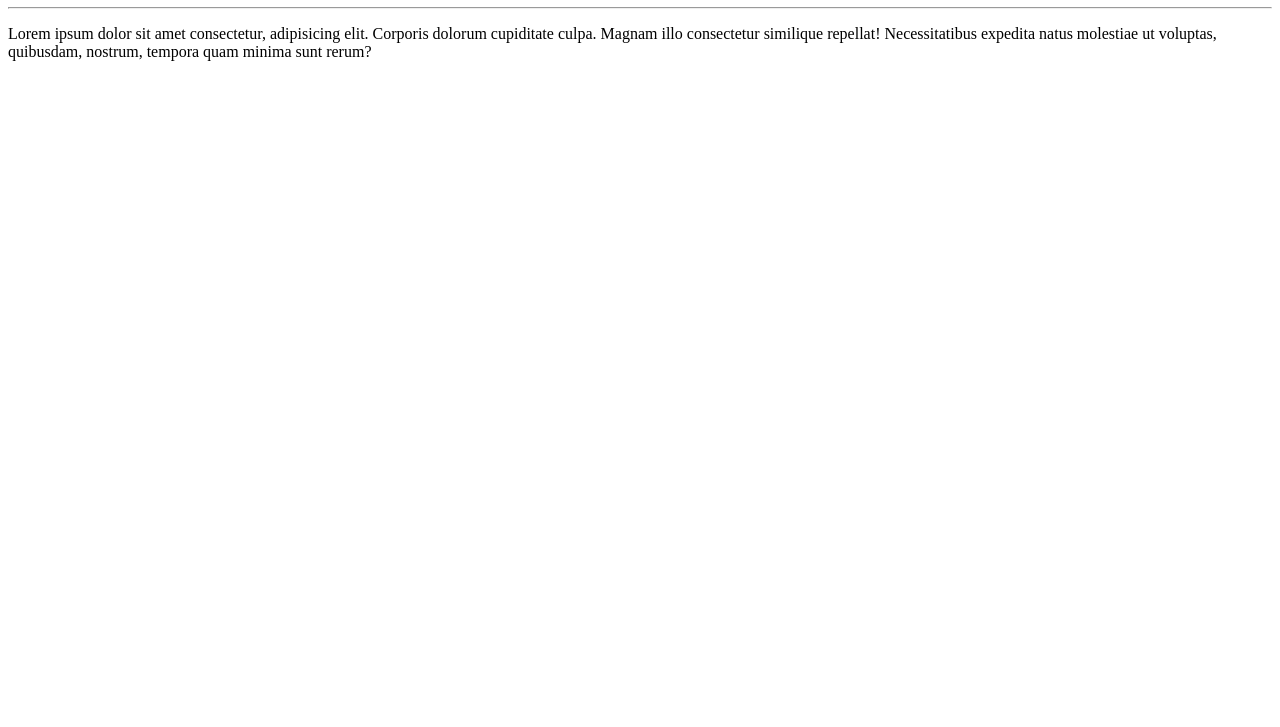
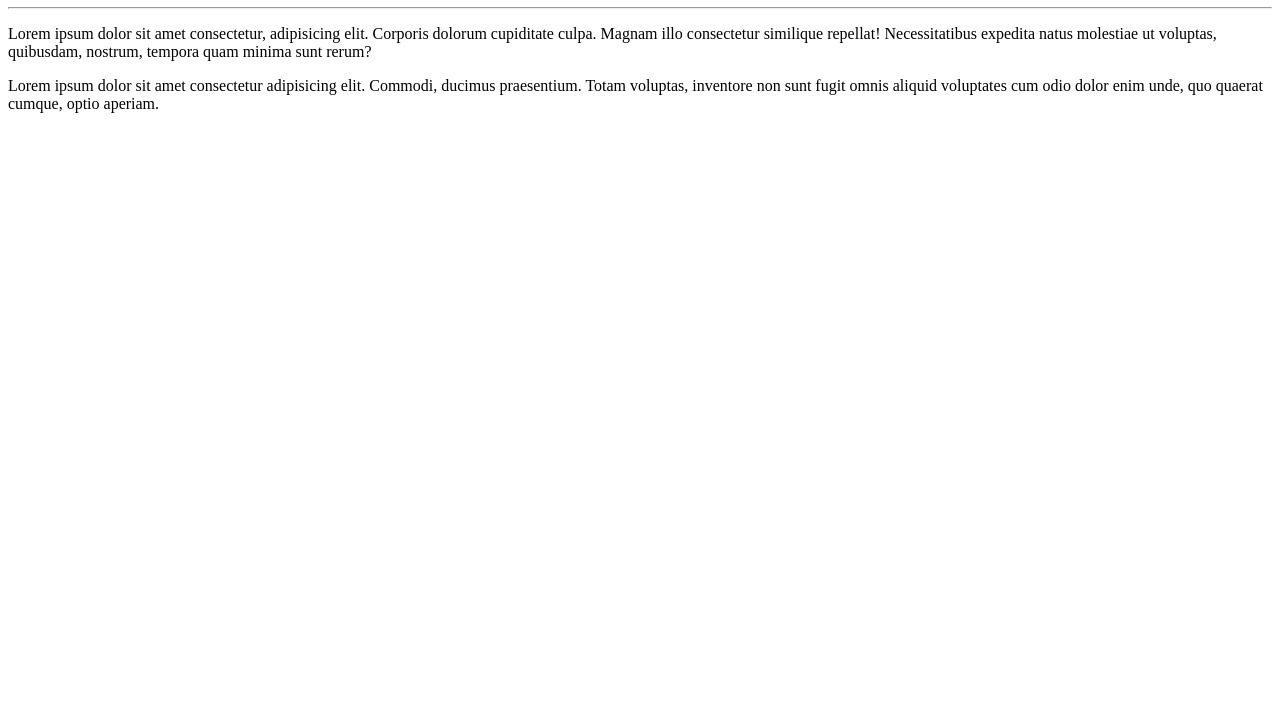
Before and after one commit to tiagoproence/ola-mundo, a plain HTML site: page site exemplo/index.html in a window 1280 px wide. Shown: the part 73-800 px from the top of the page. Drawn offline with Linux system fonts and the light colour scheme.

Commit message:
adicionei um paragrafo

```diff
--- a/site exemplo/index.html
+++ b/site exemplo/index.html
@@ -9,5 +9,6 @@
 <h1>Bem-vindo ao meu site!</h1>
 <hr>
    <p>Lorem ipsum dolor sit amet consectetur, adipisicing elit. Corporis dolorum cupiditate culpa. Magnam illo consectetur similique repellat! Necessitatibus expedita natus molestiae ut voluptas, quibusdam, nostrum, tempora quam minima sunt rerum?</p>
+   <p>Lorem ipsum dolor sit amet consectetur adipisicing elit. Commodi, ducimus praesentium. Totam voluptas, inventore non sunt fugit omnis aliquid voluptates cum odio dolor enim unde, quo quaerat cumque, optio aperiam.</p>
 </body>
 </html>
```
